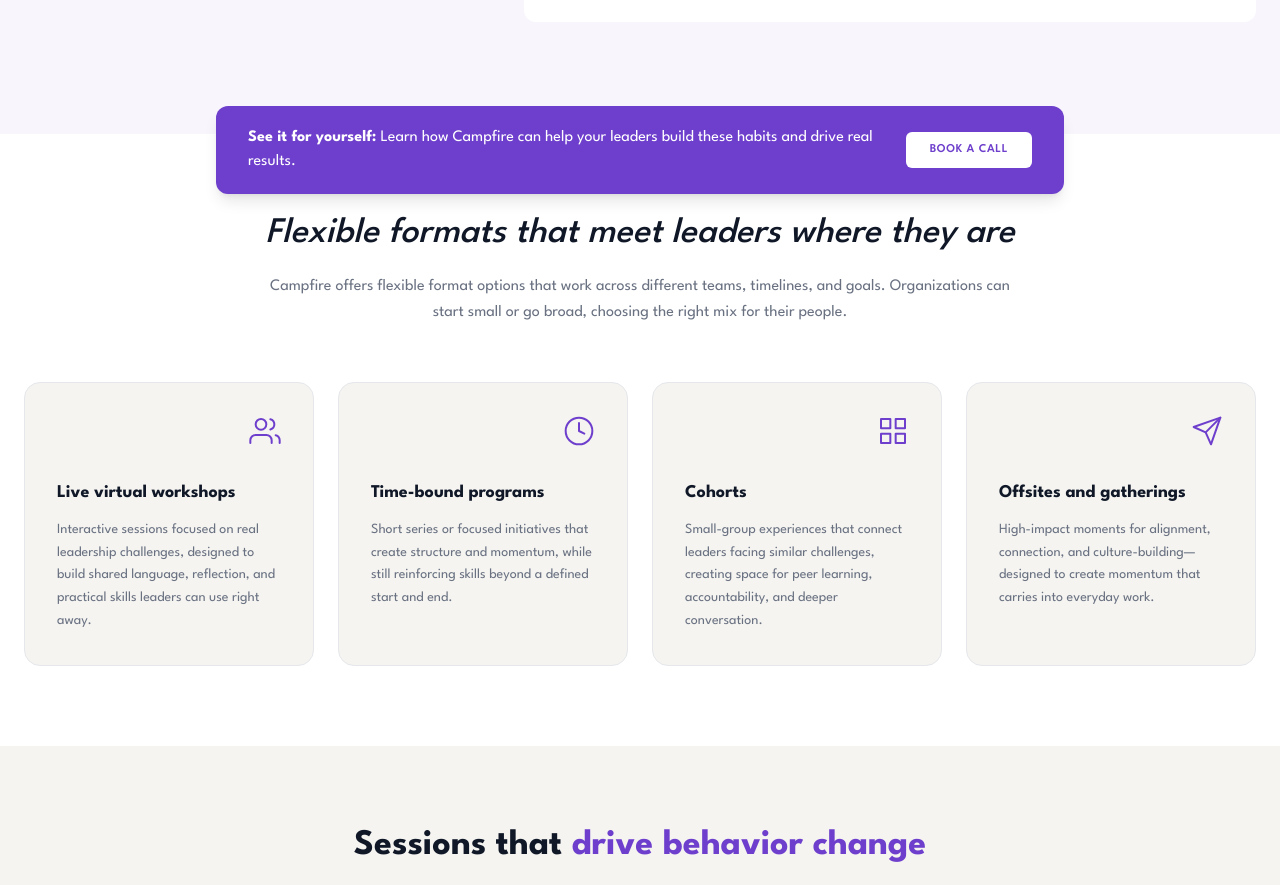
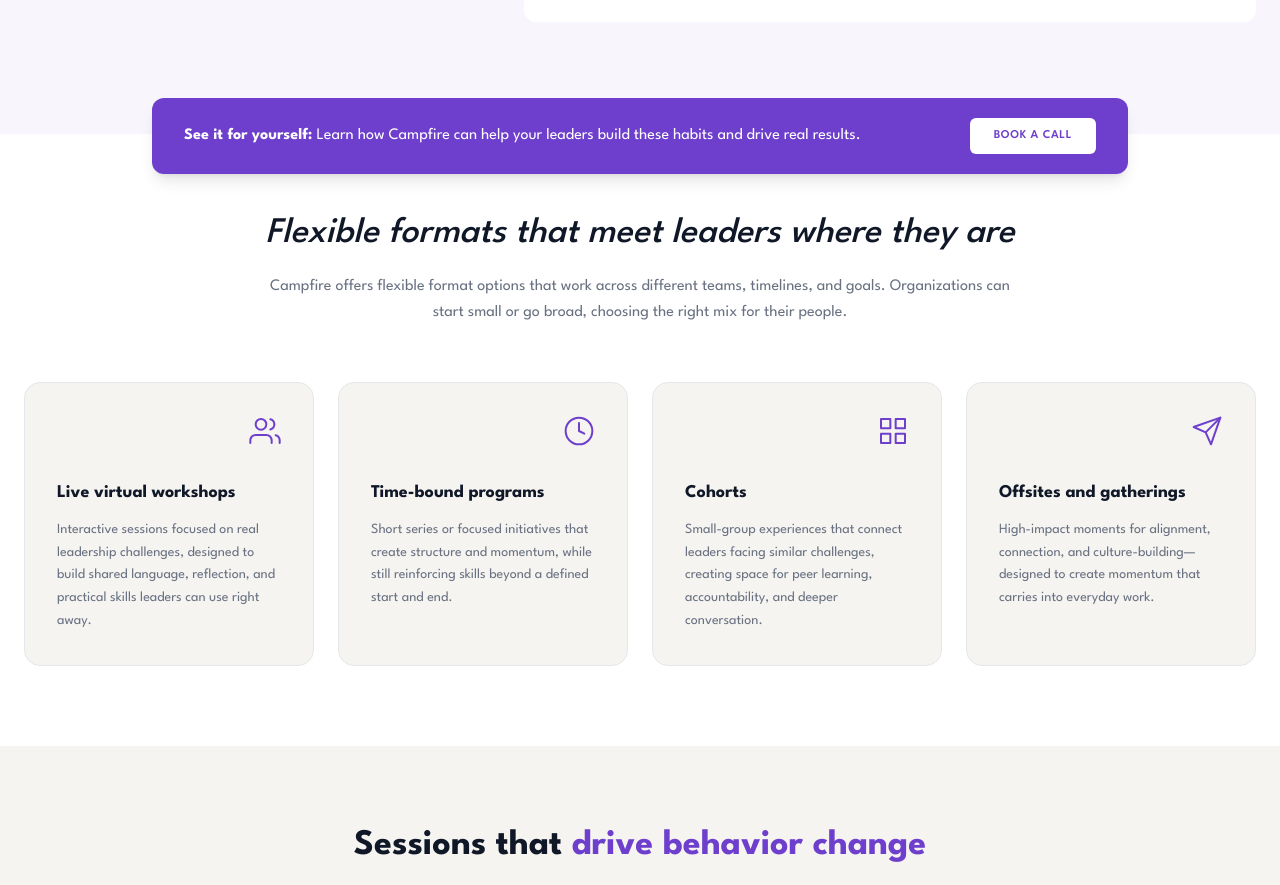
Before and after one commit to stevearntz/campfire-website, a Next.js app: page / in a window 1280 px wide. Shown: the part 6189-7074 px from the top of the page. Built offline with nearby package versions, Linux system fonts and the light colour scheme; no server answers.

Commit message:
Widen CTA banner to max-w-5xl and adjust vertical centering on divider

```diff
--- a/app/page.tsx
+++ b/app/page.tsx
@@ -463,8 +463,8 @@
       {/* ==================== HOW IT SHOWS UP ==================== */}
       <section className="relative pt-20 pb-20 bg-white">
         {/* Purple CTA banner — bridges between sections */}
-        <div className="absolute left-0 right-0 -top-7 z-10">
-          <div className="max-w-4xl mx-auto px-6">
+        <div className="absolute left-0 right-0 -top-9 z-10">
+          <div className="max-w-5xl mx-auto px-6">
             <div className="bg-[#6E3FCC] rounded-xl px-8 py-5 flex flex-col md:flex-row items-center justify-between gap-4 shadow-lg">
               <p className="text-white text-sm md:text-base text-center md:text-left">
                 <span className="font-bold">See it for yourself:</span>{" "}
```
